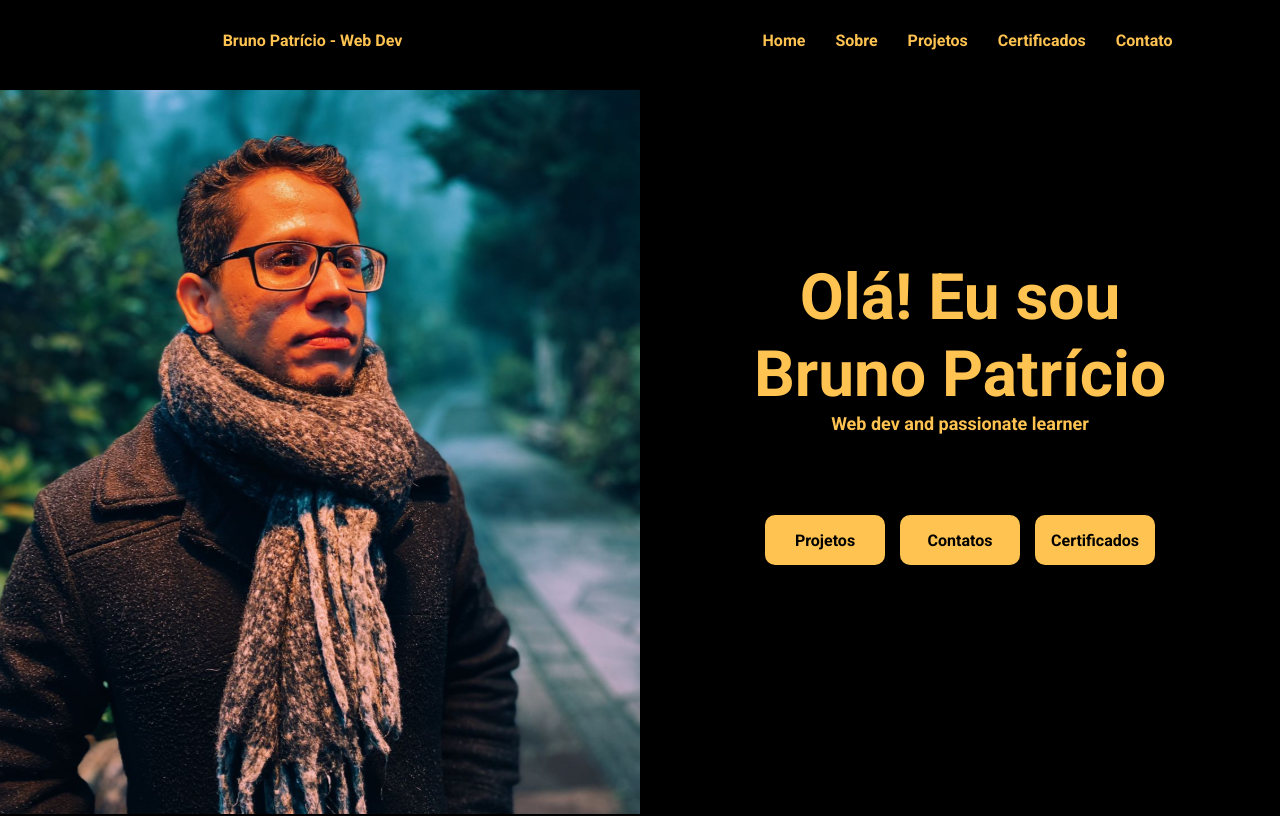
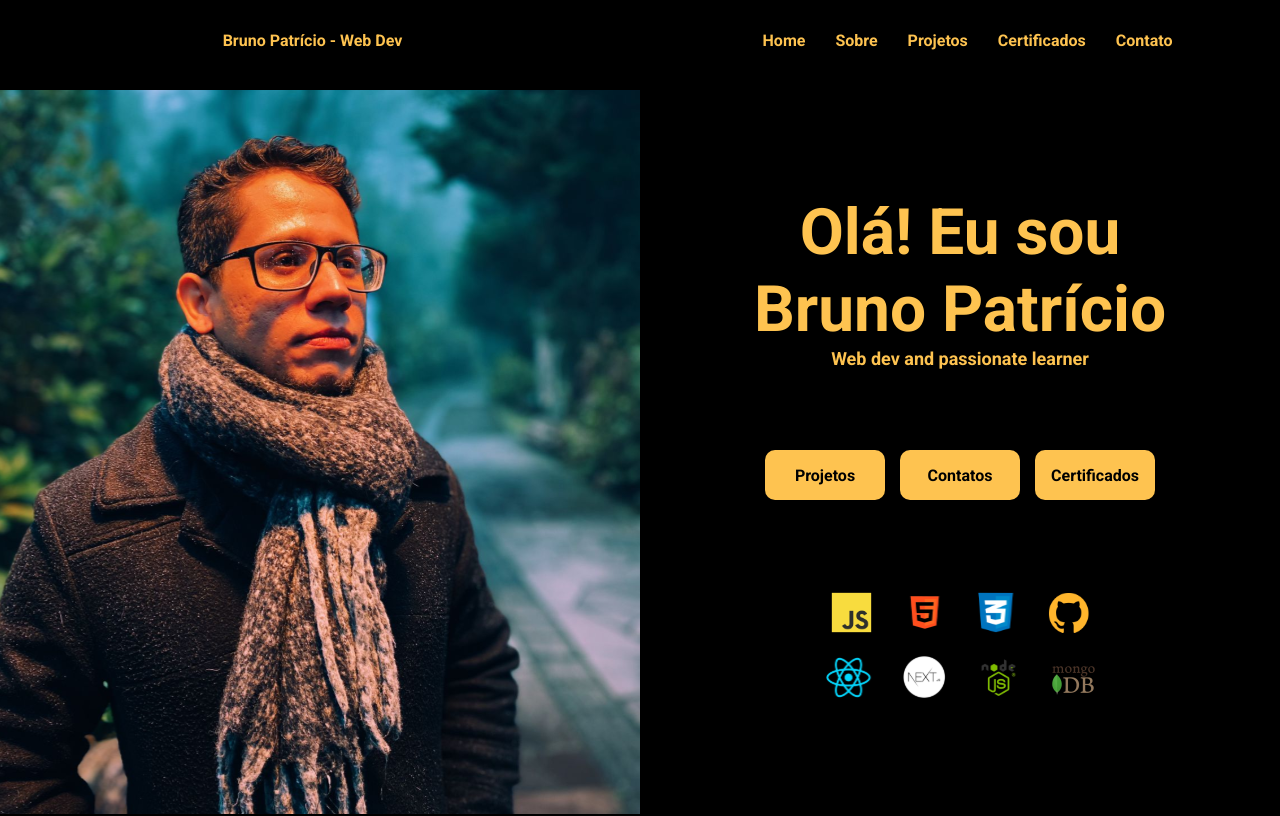
Before and after one commit to devbpatriciocosta/portfolio-bruno-patricio, a Next.js app: page / in a window 1280 px wide. Shown: the top 816 px of the page. Built offline with nearby package versions, Linux system fonts and the light colour scheme.

Commit message:
Add IconImages

```diff
--- a/src/components/layout/intro/Intro.jsx
+++ b/src/components/layout/intro/Intro.jsx
@@ -1,5 +1,6 @@
 import styled from "styled-components";
 
+import IconImages from "../../iconImages/IconImages";
 import H1 from "../../../typograph/H1";
 import H6 from "../../../typograph/H6";
 import Button from "../../buttons/Buttons";
@@ -76,6 +77,12 @@ const StyledContainerButtons = styled.div`
   }
 `
 
+const StyledIconContainer = styled.div`
+  display: flex;
+  gap: 30px;
+  margin: 10px;
+`
+
 export default function Intro({ children, image }) {
   return (
     <>
@@ -91,6 +98,18 @@ export default function Intro({ children, image }) {
             <Button>Contatos</Button>
             <Button>Certificados</Button>
           </StyledContainerButtons>
+          <StyledIconContainer>
+            <IconImages imageName="JsIcon" type="svg" />
+            <IconImages imageName="HtmlIcon" type="svg" />
+            <IconImages imageName="CssIcon" type="svg" />
+            <IconImages imageName="GitHubIcon" type="svg" />
+          </StyledIconContainer>
+          <StyledIconContainer>
+            <IconImages imageName="ReactIcon" type="svg" />
+            <IconImages imageName="NextIcon" type="svg" />
+            <IconImages imageName="NodeIcon" type="svg" />
+            <IconImages imageName="MongoDBIcon" type="svg" />
+          </StyledIconContainer>
         </StyledContainerIntroInfo>
       </StyledFlex>
     </>
```
